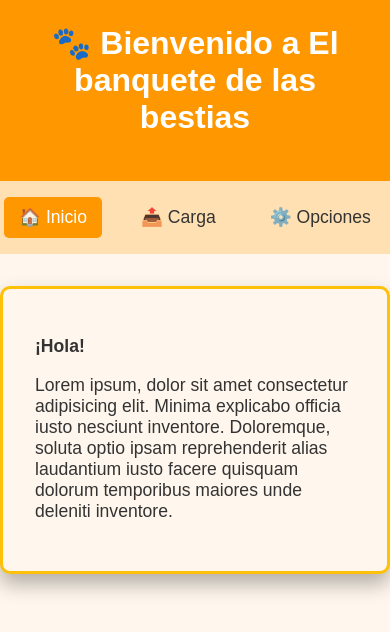
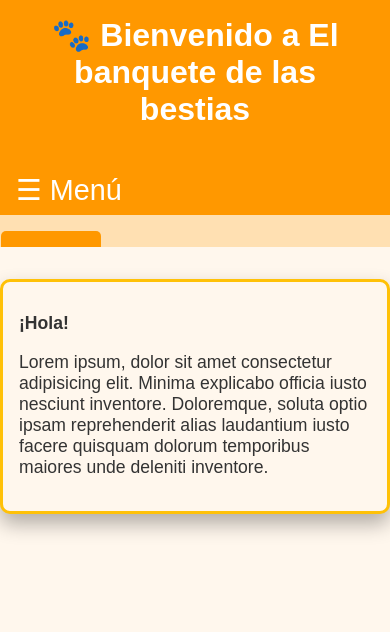
Before and after one commit to PlygiGamer22/plygigamer22.github.io, a plain HTML site: page index.html in a window 390 px wide. Drawn offline with Linux system fonts and the light colour scheme.

Commit message:
Update index.html

```diff
--- a/index.html
+++ b/index.html
@@ -5,7 +5,9 @@
 	<meta name="viewport" content="width=device-width, initial-scale=1.0">
 	<title>El banquete de las bestias</title>
 	<link rel="stylesheet" href="css/inicio.css">
+
 	<style>
+		/* === LOADER === */
 		#loader {
 			position: fixed;
 			top: 0;
@@ -43,27 +45,108 @@
 			0% { transform: rotate(0deg); }
 			100% { transform: rotate(360deg); }
 		}
+
+		/* === ESTILOS GENERALES === */
+		body {
+			font-family: Arial, sans-serif;
+			margin: 0;
+			background-color: #fff7ed;
+		}
+
+		header {
+			background-color: #ff9800;
+			color: white;
+			padding: 1rem;
+			text-align: center;
+		}
+
+		/* === MENÚ PLEGABLE === */
+		nav {
+			background-color: #ffe0b2;
+			overflow: hidden;
+			transition: max-height 0.3s ease-out;
+		}
+
+		nav a {
+			display: block;
+			color: #333;
+			text-decoration: none;
+			padding: 1rem;
+			border-bottom: 1px solid #ffcc80;
+		}
+
+		nav a:hover {
+			background-color: #ffcc80;
+		}
+
+		/* Botón hamburguesa */
+		.menu-toggle {
+			background: #ff9800;
+			border: none;
+			color: white;
+			font-size: 1.8rem;
+			padding: 0.5rem 1rem;
+			cursor: pointer;
+			display: none;
+			width: 100%;
+			text-align: left;
+		}
+
+		/* Para móviles */
+		@media (max-width: 768px) {
+			nav {
+				max-height: 0;
+			}
+			nav.open {
+				max-height: 300px; /* altura suficiente para mostrar los enlaces */
+			}
+			.menu-toggle {
+				display: block;
+			}
+		}
+
+		main {
+			padding: 1rem;
+		}
 	</style>
+
+	<script>
+		document.addEventListener("DOMContentLoaded", () => {
+			const toggleBtn = document.querySelector(".menu-toggle");
+			const nav = document.querySelector("nav");
+			toggleBtn.addEventListener("click", () => {
+				nav.classList.toggle("open");
+			});
+		});
+	</script>
+
 	<script src="js/loader.js" defer></script>
 	<script src="js/animacionesInicio.js" defer></script>
 	<script src="js/menuInteractivo.js" defer></script>
 </head>
+
 <body>
 	<div id="loader">
-	<div class="spinner"><span class="paw">🐾</span></div>
+		<div class="spinner"><span class="paw">🐾</span></div>
 	</div>
+
 	<header>
-	<h1>🐾 Bienvenido a El banquete de las bestias</h1>
+		<h1>🐾 Bienvenido a El banquete de las bestias</h1>
 	</header>
+
+	<!-- Botón hamburguesa -->
+	<button class="menu-toggle">☰ Menú</button>
+
+	<!-- Menú plegable -->
 	<nav>
-	<a href="index.html">🏠 Inicio</a>
-	<a href="carga.html">📤 Carga</a>
-	<a href="opciones.html">⚙️ Opciones</a>
+		<a href="index.html">🏠 Inicio</a>
+		<a href="carga.html">📤 Carga</a>
+		<a href="opciones.html">⚙️ Opciones</a>
 	</nav>
+
 	<main>
 		<h2>¡Hola!</h2>
 		<p>Lorem ipsum, dolor sit amet consectetur adipisicing elit. Minima explicabo officia iusto nesciunt inventore. Doloremque, soluta optio ipsam reprehenderit alias laudantium iusto facere quisquam dolorum temporibus maiores unde deleniti inventore.</p>
-
 	</main>
 </body>
 </html>
```
